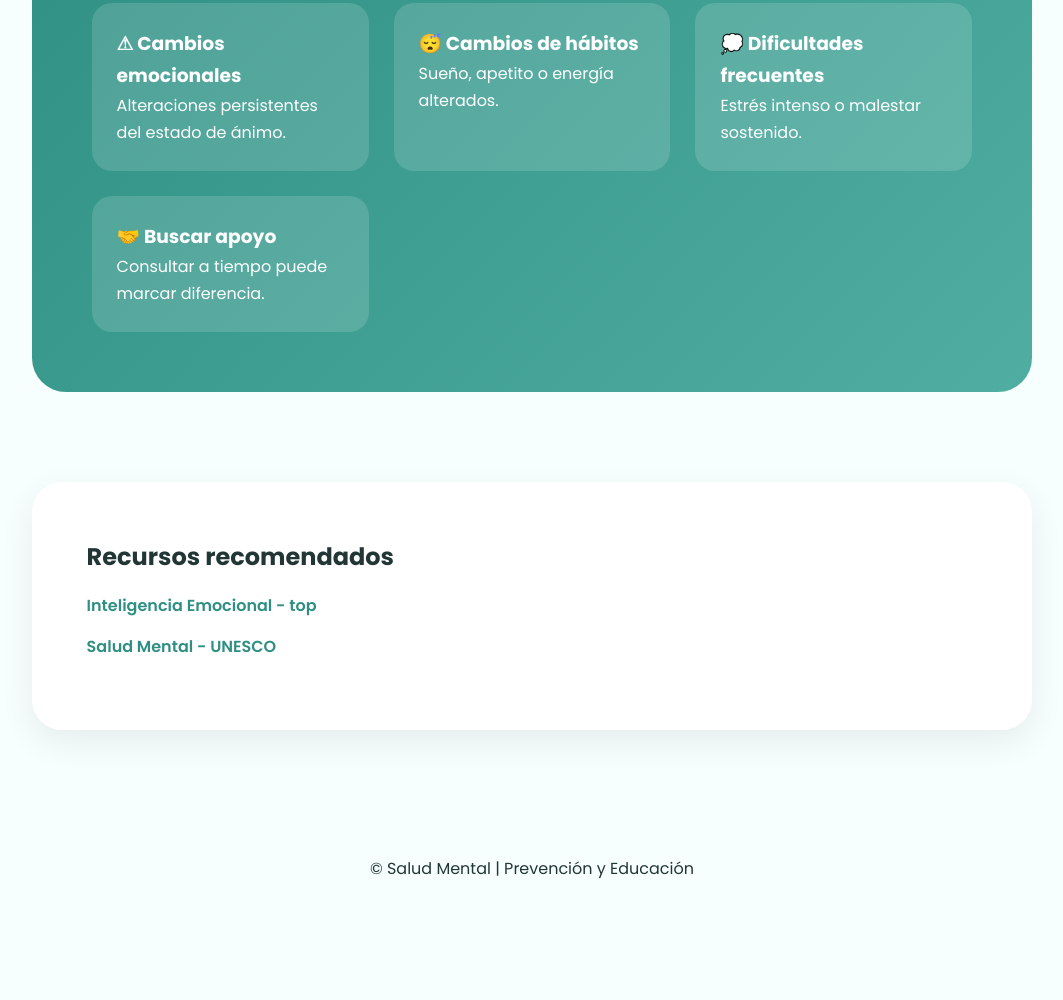
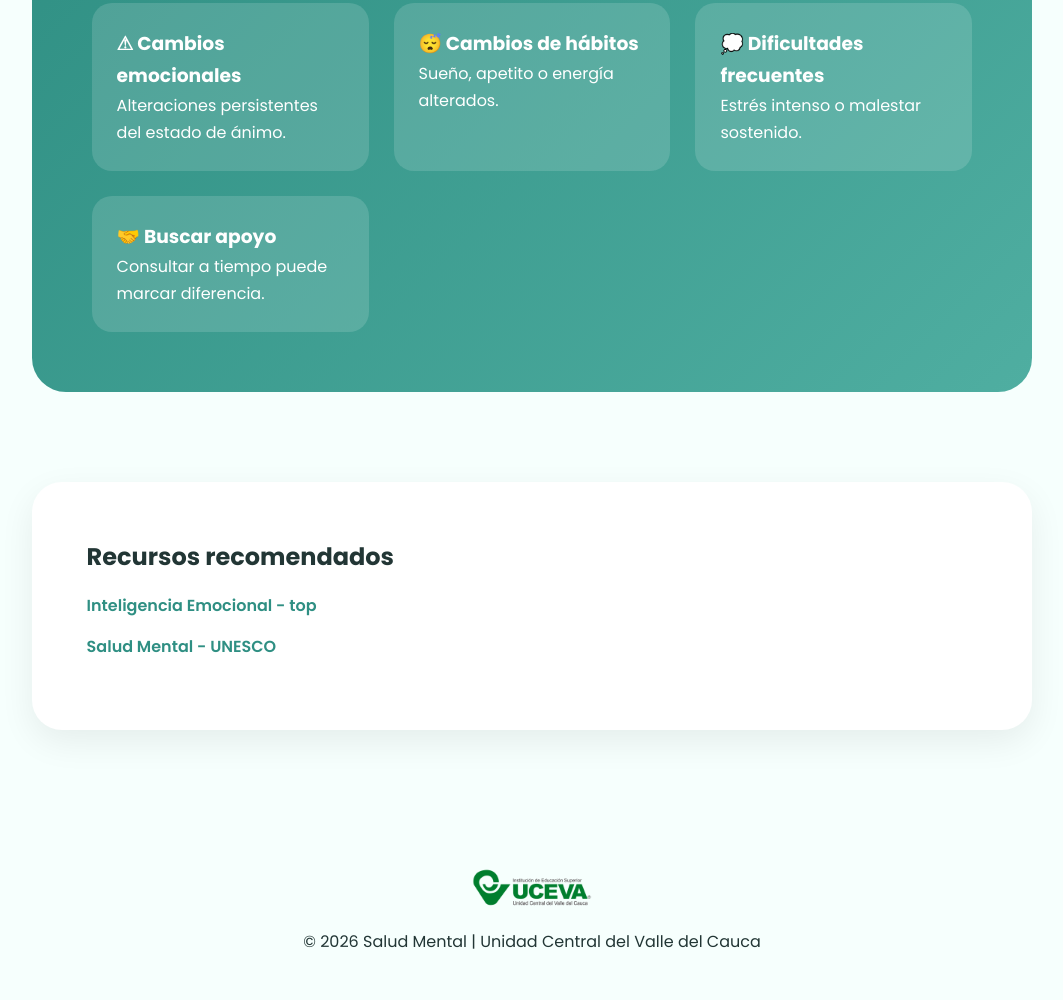
Before and after one commit to saludmentalcol/saludmentalcol.github.io, a plain HTML site: page prevencion.html in a window 1280 px wide. Shown: the part 3202-4202 px from the top of the page, without its empty margins (108-1171 px from the left). Before the commit the page ends 4119 px from the top, so only its background shows below. Drawn offline with Linux system fonts and the light colour scheme.

Commit message:
prevencion.html
footer

```diff
--- a/prevencion.html
+++ b/prevencion.html
@@ -335,7 +335,21 @@
             </div>
         </div>
     </section>
-    <footer>© Salud Mental | Prevención y Educación</footer>
+        <footer style="text-align:center;padding:45px;">
+
+        <img src="logo_UCEVA.png" alt="Logo UCEVA" style="
+width:120px;
+display:block;
+margin:0 auto 18px auto;
+">
+
+        </h3>
+
+        <p>
+            © 2026 Salud Mental | Unidad Central del Valle del Cauca
+        </p>
+
+    </footer>
 </body>
 
 </html>
```
